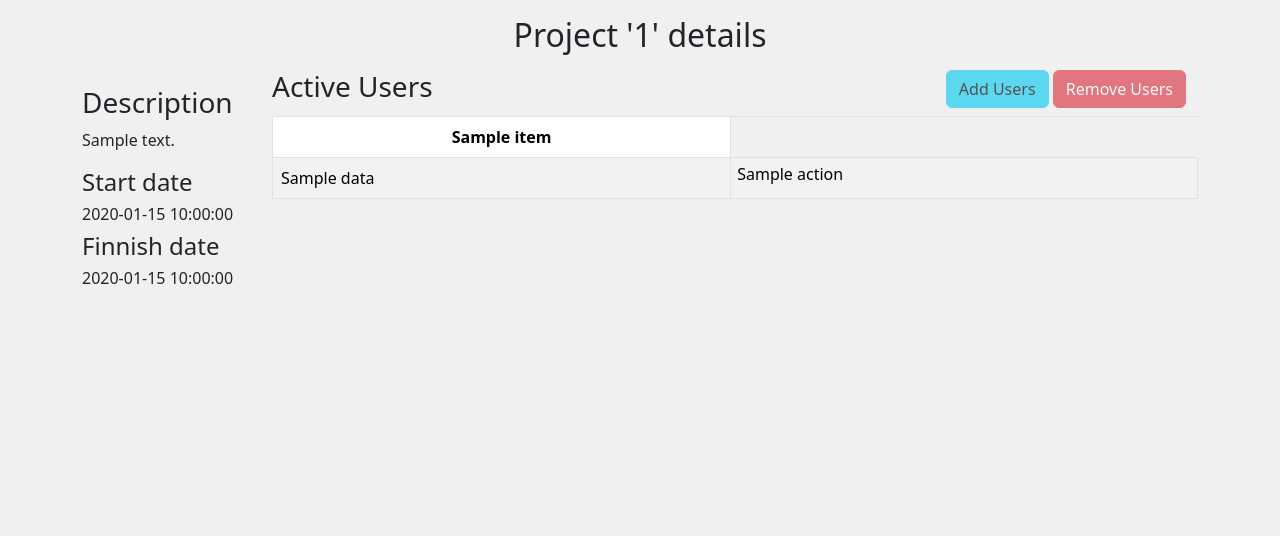
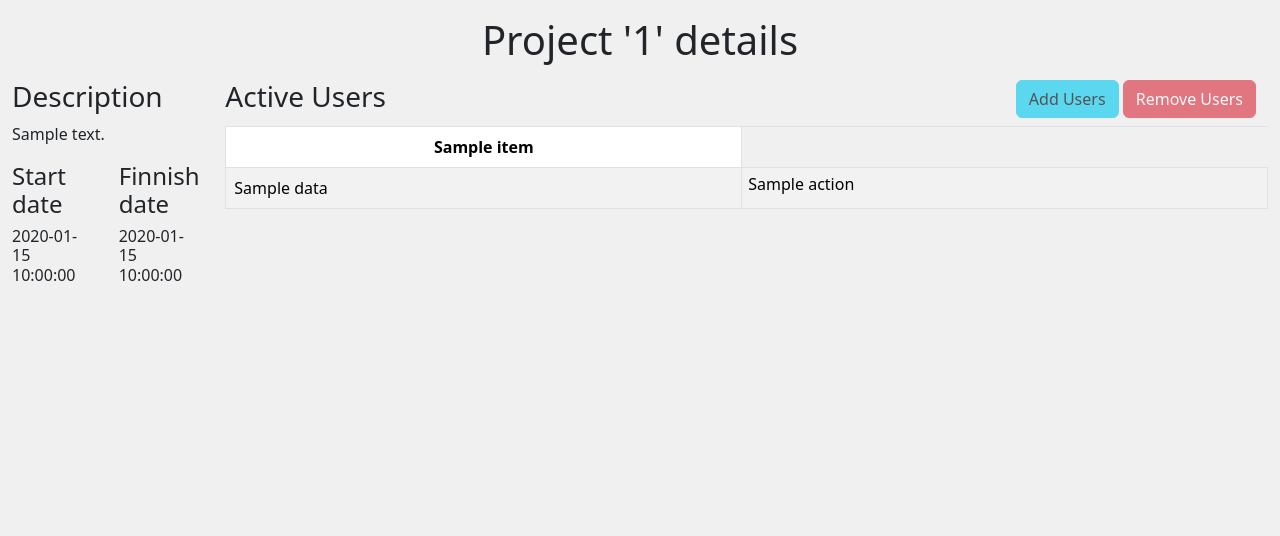
Before and after one commit to JesusBandez/proyecto_Ing_software, a Flask app: template src/templates/projects/project_details.html in a window 1280 px wide. Shown: the part 58-594 px from the top of the page. Run offline with Flask 3, Linux system fonts and the light colour scheme; the template is opened without the code that fills it: most values are stand-ins (such as "Sample title", 1, 10 or a date in 2020).

Commit message:
Cosmetic changes

```diff
--- a/src/templates/projects/project_details.html
+++ b/src/templates/projects/project_details.html
@@ -1,10 +1,10 @@
 {% extends "base.html" %}
 {% block title %}<title>Project Details</title>{% endblock %}
 {% block body %}
-<div class="container">
-  <div class="row">
-    <h2 class="text-center mb-3 mt-3">Project '{{context['id']}}' details</h2>
-    <div class="col-sm-2 mt-3">
+<div class="container-fluid">
+  <div class="row" >
+    <h1 class="text-center mb-3 mt-3">Project '{{context['id']}}' details</h1>
+    <div class="col-md-2">
       <div class="row">
         <div class="col">
           <h3>Description</h3>
@@ -22,7 +22,7 @@
         </div>
       </div>
     </div>
-    <div class="col-sm">
+    <div class="col-md">
       <div class="row">
         <div class="col">
           <h3>Active Users</h3>
--- a/src/templates/users_list/user_details.html
+++ b/src/templates/users_list/user_details.html
@@ -2,13 +2,13 @@
 {% block title %}<title>User details</title>{% endblock %}
 {% block body %}
 <div class="container">
-    <h2 class="text-center mb-3 mt-3">User '{{context['username']}}' details</h2>
+    <h1 class="text-center my-4">User '{{context['username']}}' details</h1>
     <div class="row">
       <div class="col d-flex justify-content-center">
-        <h3>First name: {{context['fname']}}</h3>
+        <h4>First name: {{context['fname']}}</h4>
       </div>
       <div class="col d-flex justify-content-center">
-        <h3>Last name: {{context['lname']}}</h3>
+        <h4>Last name: {{context['lname']}}</h4>
       </div>
     </div>
     <div class="mt-3">
```
